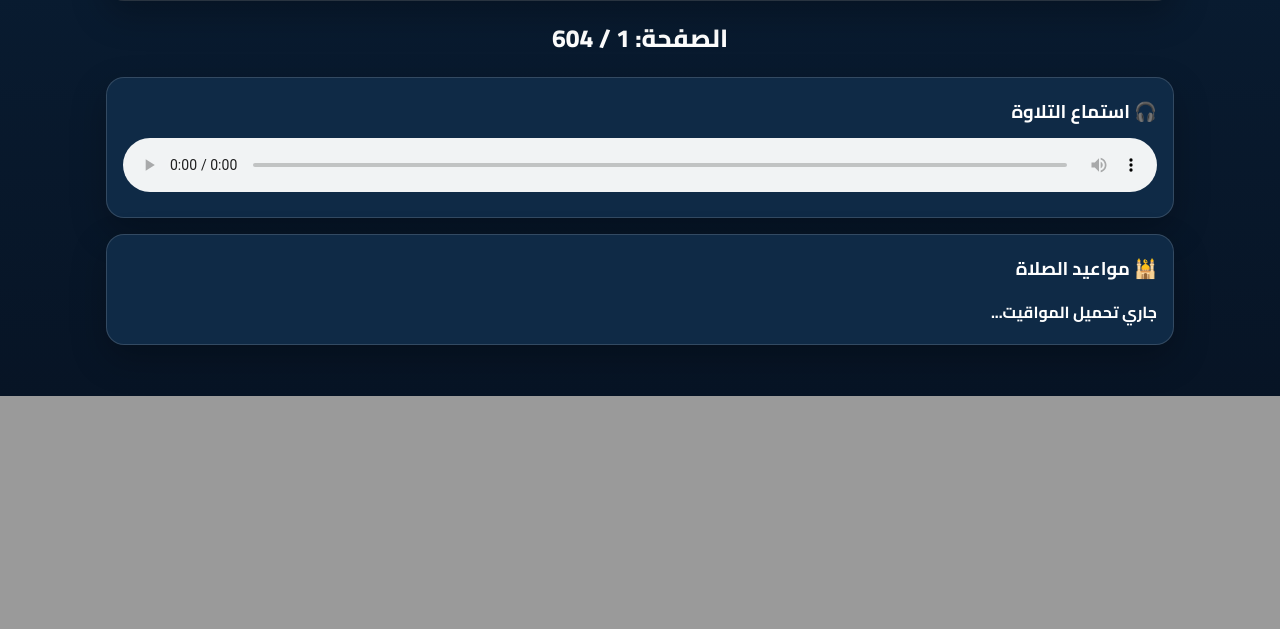
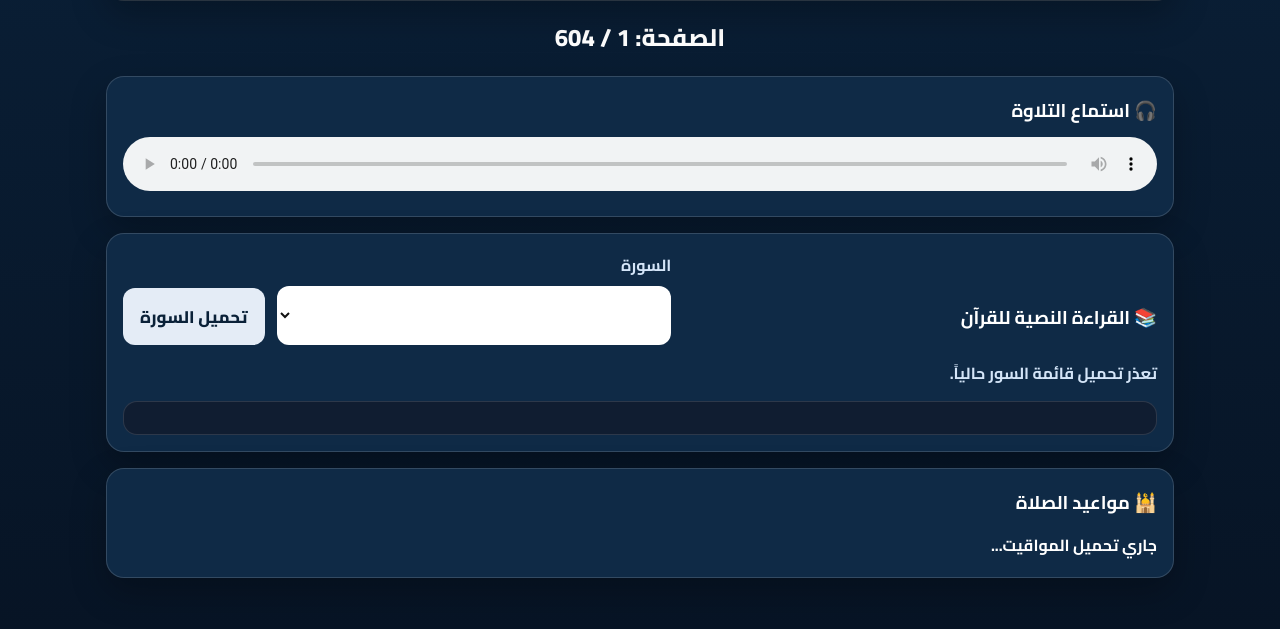
Before and after one commit to ahmed3112/aa, a PHP site: page / in a window 1280 px wide. Shown: the part 1029-1658 px from the top of the page. Before the commit the page ends 1425 px from the top, so only its background shows below. Run offline with PHP 8.4, Linux system fonts and the light colour scheme; lists and menus that the app fills with data are empty.

Commit message:
Polish Arabic Quran UI and add in-page Arabic text reader

```diff
--- a/index.html
+++ b/index.html
@@ -6,10 +6,10 @@
     <title>موقع القرآن الكريم | المصحف الشريف 604 صفحة</title>
     <meta
       name="description"
-      content="موقع قرآن احترافي لعرض صفحات المصحف الشريف كاملة مع تلاوة، حفظ آخر صفحة، ومواقيت الصلاة."
+      content="موقع قرآن عربي احترافي لعرض المصحف الشريف صفحات كاملة مع القراءة النصية، التلاوة، ومواقيت الصلاة."
     />
     <link
-      href="https://fonts.googleapis.com/css2?family=Cairo:wght@400;600;700;800&display=swap"
+      href="https://fonts.googleapis.com/css2?family=Amiri:wght@400;700&family=Cairo:wght@400;600;700;800&display=swap"
       rel="stylesheet"
     />
     <link rel="stylesheet" href="styles.css" />
@@ -18,7 +18,7 @@
     <header class="site-header">
       <div class="header-inner">
         <h1>📖 موقع القرآن الكريم</h1>
-        <p>المصحف الشريف – 604 صفحة كاملة • تصميم واضح • سريع • متجاوب</p>
+        <p>المصحف الشريف – 604 صفحة كاملة • عربي واضح • تصميم احترافي</p>
       </div>
     </header>
 
@@ -64,6 +64,19 @@
         <audio id="audioPlayer" controls preload="none"></audio>
       </section>
 
+      <section class="text-panel">
+        <div class="text-tools">
+          <h2>📚 القراءة النصية للقرآن</h2>
+          <label>
+            <span>السورة</span>
+            <select id="textSurah"></select>
+          </label>
+          <button type="button" id="loadSurahBtn">تحميل السورة</button>
+        </div>
+        <p id="textStatus">اختر سورة لعرض النص العربي بشكل واضح.</p>
+        <article id="quranTextContainer" class="quran-text" aria-live="polite"></article>
+      </section>
+
       <section class="prayer-box">
         <h2>🕌 مواعيد الصلاة</h2>
         <div id="prayerTimes">جاري تحميل المواقيت...</div>
--- a/styles.css
+++ b/styles.css
@@ -1,7 +1,6 @@
 :root {
   --bg: #071425;
   --bg-elevated: #0f2a46;
-  --bg-soft: #16395e;
   --text: #ffffff;
   --muted: #d4e5f8;
   --accent: #f4c430;
@@ -14,195 +13,82 @@
 body.light {
   --bg: #edf4fb;
   --bg-elevated: #ffffff;
-  --bg-soft: #e7f0fb;
   --text: #0f2740;
   --muted: #2f4b68;
   --line: rgb(16 39 64 / 12%);
 }
 
-* {
-  box-sizing: border-box;
-}
+* { box-sizing: border-box; }
 
 body {
   margin: 0;
   font-family: "Cairo", system-ui, sans-serif;
   color: var(--text);
   background: linear-gradient(180deg, #0d2d4c, var(--bg));
-  min-height: 100vh;
 }
 
-.site-header {
-  background: linear-gradient(135deg, #0a2c4a, #0b2036);
-  border-bottom: 1px solid var(--line);
-}
+.site-header { background: linear-gradient(135deg, #0a2c4a, #0b2036); border-bottom: 1px solid var(--line); }
+.header-inner { max-width: 1100px; margin: 0 auto; padding: 1.2rem 1rem; text-align: center; }
+.site-header h1 { margin: 0; font-size: clamp(1.5rem, 4.5vw, 2.3rem); }
+.site-header p { margin: 0.35rem 0 0; color: var(--muted); font-weight: 700; }
 
-.header-inner {
-  max-width: 1100px;
-  margin: 0 auto;
-  padding: 1.2rem 1rem;
-  text-align: center;
-}
+.container { max-width: 1100px; margin: 1.2rem auto; padding: 0 1rem 2rem; }
 
-.site-header h1 {
-  margin: 0;
-  font-size: clamp(1.5rem, 4.5vw, 2.3rem);
-}
-
-.site-header p {
-  margin: 0.35rem 0 0;
-  color: var(--muted);
-  font-weight: 600;
-}
-
-.container {
-  max-width: 1100px;
-  margin: 1.2rem auto;
-  padding: 0 1rem 2rem;
-}
-
-.controls,
-.frame,
-.audio-panel,
-.prayer-box {
+.controls, .frame, .audio-panel, .prayer-box, .text-panel {
   background: var(--bg-elevated);
   border: 1px solid var(--line);
   border-radius: var(--radius);
   box-shadow: 0 14px 35px rgb(0 0 0 / 25%);
 }
 
-.controls {
-  display: grid;
-  grid-template-columns: 1.3fr 0.6fr 1.7fr;
-  gap: 0.75rem;
+.controls { display: grid; grid-template-columns: 1.3fr 0.6fr 1.7fr; gap: 0.75rem; padding: 1rem; align-items: end; }
+.control-item { display: grid; gap: 0.35rem; }
+.control-item span { color: var(--muted); font-size: 0.95rem; font-weight: 700; }
+
+select, input, button { border-radius: 12px; font-family: inherit; font-size: 1.05rem; }
+select, input { border: 1px solid var(--line); padding: 0.72rem; background: #fff; color: #111; font-weight: 700; }
+.buttons { display: flex; flex-wrap: wrap; gap: 0.5rem; }
+button { border: 1px solid transparent; cursor: pointer; padding: 0.72rem 1rem; background: #e4ecf6; color: #0a2138; font-weight: 800; }
+button.primary { background: var(--accent); color: var(--accent-text); }
+
+.viewer { margin-top: 1rem; }
+.frame { position: relative; min-height: 300px; padding: 1rem; display: grid; place-items: center; background: #03101f; }
+.frame img { width: min(100%, 880px); display: block; border-radius: 12px; background: #000; }
+.status { position: absolute; top: 1rem; right: 50%; transform: translateX(50%); background: rgb(0 0 0 / 70%); color: #fff; padding: 0.45rem 0.9rem; border-radius: 999px; font-weight: 700; }
+.error { background: var(--danger); }
+.page-info { margin: 0.85rem 0; text-align: center; font-size: 1.5rem; font-weight: 800; }
+
+.audio-panel, .prayer-box, .text-panel { margin-top: 1rem; padding: 1rem; }
+.audio-panel h2, .prayer-box h2, .text-panel h2 { margin: 0 0 0.6rem; font-size: 1.15rem; }
+audio { width: 100%; }
+
+.text-tools { display: grid; grid-template-columns: 1.2fr 1fr auto; gap: 0.75rem; align-items: end; }
+.text-tools label { display: grid; gap: 0.35rem; }
+.text-tools span { color: var(--muted); font-weight: 700; }
+#textStatus { margin: 0.8rem 0; color: var(--muted); font-weight: 700; }
+.quran-text {
+  background: #101d31;
+  color: #f8fbff;
+  border-radius: 14px;
+  border: 1px solid rgb(255 255 255 / 12%);
   padding: 1rem;
-  align-items: end;
+  line-height: 2.25;
+  font-size: 2rem;
+  font-family: "Amiri", serif;
 }
 
-.control-item {
-  display: grid;
-  gap: 0.35rem;
+.ayah { display: inline; }
+.ayah-num {
+  font-size: 1rem;
+  font-family: "Cairo", sans-serif;
+  color: #f4c430;
+  margin: 0 0.45rem;
 }
 
-.control-item span {
-  color: var(--muted);
-  font-size: 0.95rem;
-  font-weight: 700;
-}
-
-select,
-input,
-button {
-  border-radius: 12px;
-  font-family: inherit;
-  font-size: 1.05rem;
-}
-
-select,
-input {
-  border: 1px solid var(--line);
-  padding: 0.72rem;
-  background: #fff;
-  color: #111;
-  font-weight: 700;
-}
-
-.buttons {
-  display: flex;
-  flex-wrap: wrap;
-  gap: 0.5rem;
-}
-
-button {
-  border: 1px solid transparent;
-  cursor: pointer;
-  padding: 0.72rem 1rem;
-  background: #e4ecf6;
-  color: #0a2138;
-  font-weight: 800;
-}
-
-button.primary {
-  background: var(--accent);
-  color: var(--accent-text);
-}
-
-button:hover {
-  filter: brightness(0.95);
-}
-
-.viewer {
-  margin-top: 1rem;
-}
-
-.frame {
-  position: relative;
-  min-height: 300px;
-  padding: 1rem;
-  display: grid;
-  place-items: center;
-  background: #03101f;
-}
-
-.frame img {
-  width: min(100%, 880px);
-  display: block;
-  border-radius: 12px;
-  background: #000;
-}
-
-.status {
-  position: absolute;
-  top: 1rem;
-  right: 50%;
-  transform: translateX(50%);
-  background: rgb(0 0 0 / 70%);
-  color: #fff;
-  padding: 0.45rem 0.9rem;
-  border-radius: 999px;
-  font-weight: 700;
-}
-
-.error {
-  background: var(--danger);
-}
-
-.page-info {
-  margin: 0.85rem 0;
-  text-align: center;
-  font-size: 1.55rem;
-  font-weight: 800;
-  color: var(--text);
-}
-
-.audio-panel,
-.prayer-box {
-  margin-top: 1rem;
-  padding: 1rem;
-}
-
-.audio-panel h2,
-.prayer-box h2 {
-  margin: 0 0 0.6rem;
-  font-size: 1.15rem;
-}
-
-audio {
-  width: 100%;
-}
-
-#prayerTimes {
-  line-height: 2;
-  font-weight: 700;
-  color: var(--text);
-}
+#prayerTimes { line-height: 2; font-weight: 700; color: var(--text); }
 
 @media (max-width: 900px) {
-  .controls {
-    grid-template-columns: 1fr;
-  }
-
-  .page-info {
-    font-size: 1.3rem;
-  }
+  .controls, .text-tools { grid-template-columns: 1fr; }
+  .page-info { font-size: 1.25rem; }
+  .quran-text { font-size: 1.65rem; }
 }
```
Also changed, not shown: script.js (+55 -29 lines), tests/site.test.mjs (+9 -8 lines).
